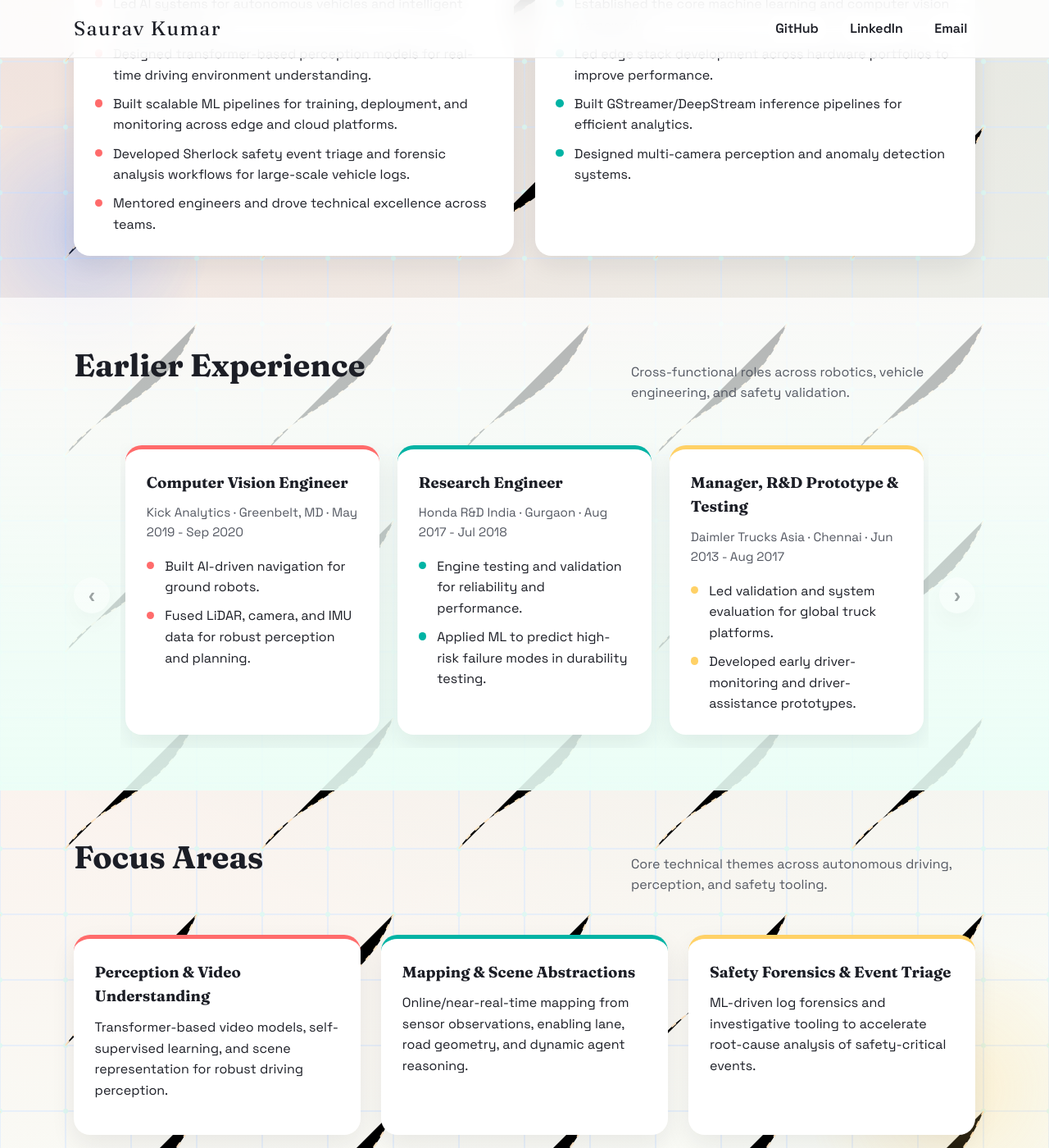
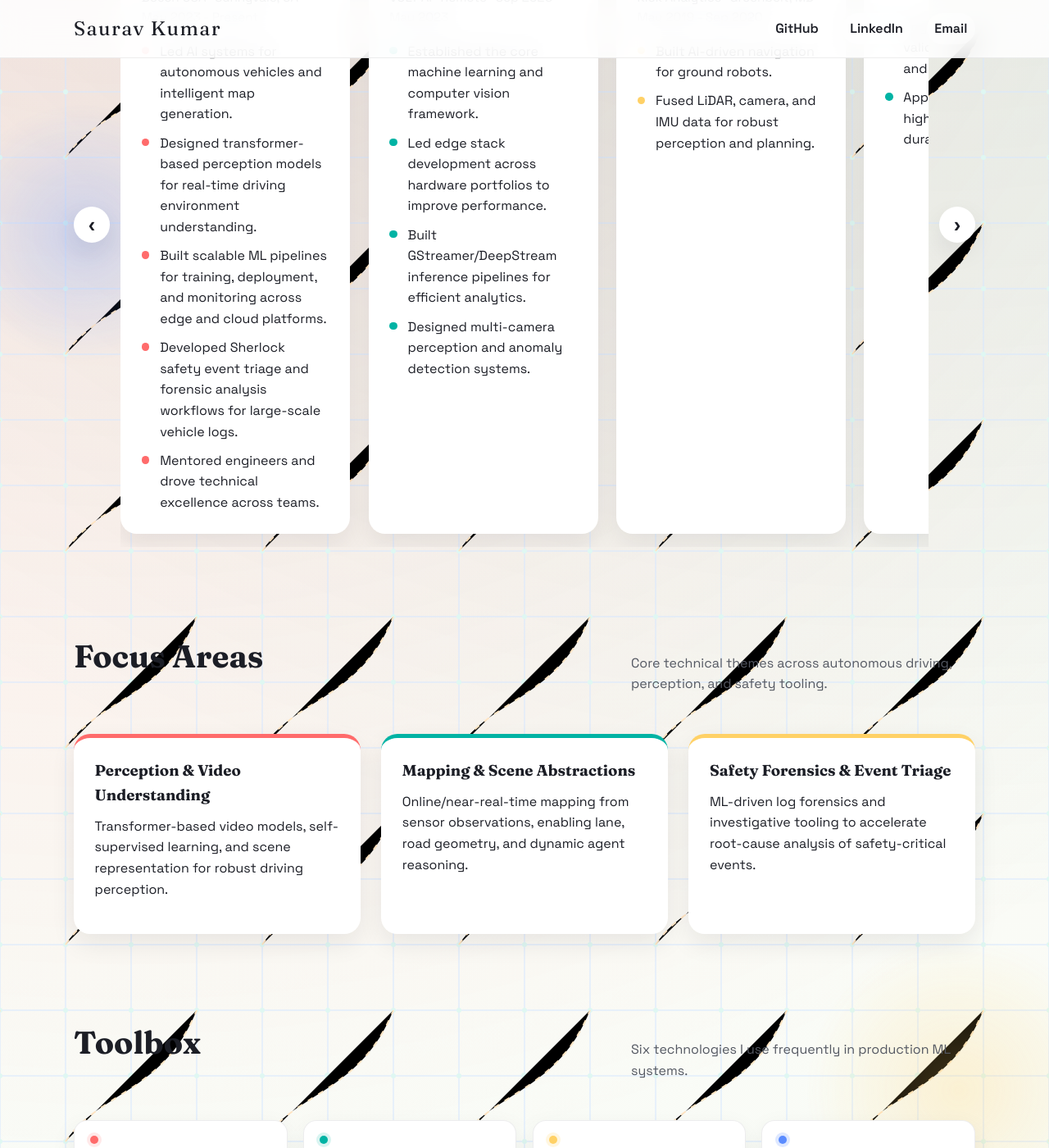
Before and after one commit to sauravkdeo/sauravkdeo.github.io, a Jekyll site: the page built from index.html, in a window 1280 px wide and 1400 px high, scrolled down 1098 px. Shown: the whole window at 82% size. Built offline with Jekyll 4.4.1, drawn with Linux system fonts in a browser that asks for light colours.

Commit message:
Unify experience into single carousel

```diff
--- a/index.html
+++ b/index.html
@@ -42,7 +42,9 @@ published: true
       <h2>Experience</h2>
       <p>Leading applied ML and perception systems from research to on-vehicle deployment.</p>
     </div>
-    <div class="card-grid">
+    <div class="carousel" data-carousel>
+      <button class="carousel-btn" type="button" aria-label="Scroll left" data-carousel-prev>&lsaquo;</button>
+      <div class="carousel-track" data-carousel-track>
         <article class="card">
           <h3>Senior Machine Learning Engineer</h3>
           <p class="card-meta">Bosch USA · Sunnyvale, CA · May 2023 - Present</p>
@@ -64,19 +66,6 @@ published: true
             <li>Designed multi-camera perception and anomaly detection systems.</li>
           </ul>
         </article>
-    </div>
-  </div>
-</section>
-
-<section class="section section-accent">
-  <div class="container">
-    <div class="section-head">
-      <h2>Earlier Experience</h2>
-      <p>Cross-functional roles across robotics, vehicle engineering, and safety validation.</p>
-    </div>
-    <div class="carousel" data-carousel>
-      <button class="carousel-btn" type="button" aria-label="Scroll left" data-carousel-prev>&lsaquo;</button>
-      <div class="carousel-track" data-carousel-track>
         <article class="card">
           <h3>Computer Vision Engineer</h3>
           <p class="card-meta">Kick Analytics · Greenbelt, MD · May 2019 - Sep 2020</p>
```
Lines whose indentation alone changed are shown as unchanged.
